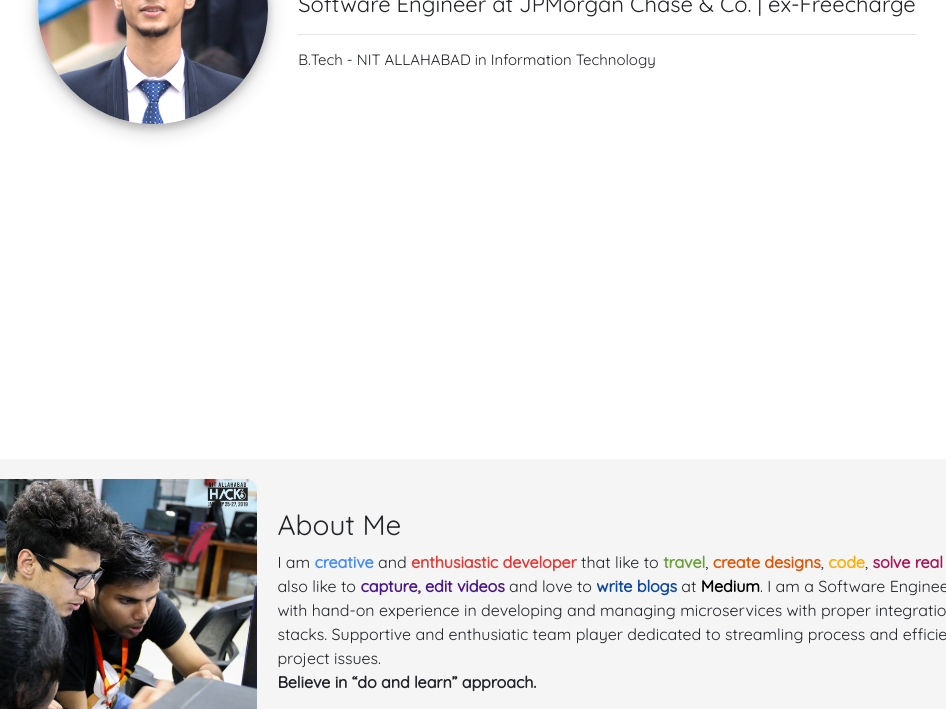
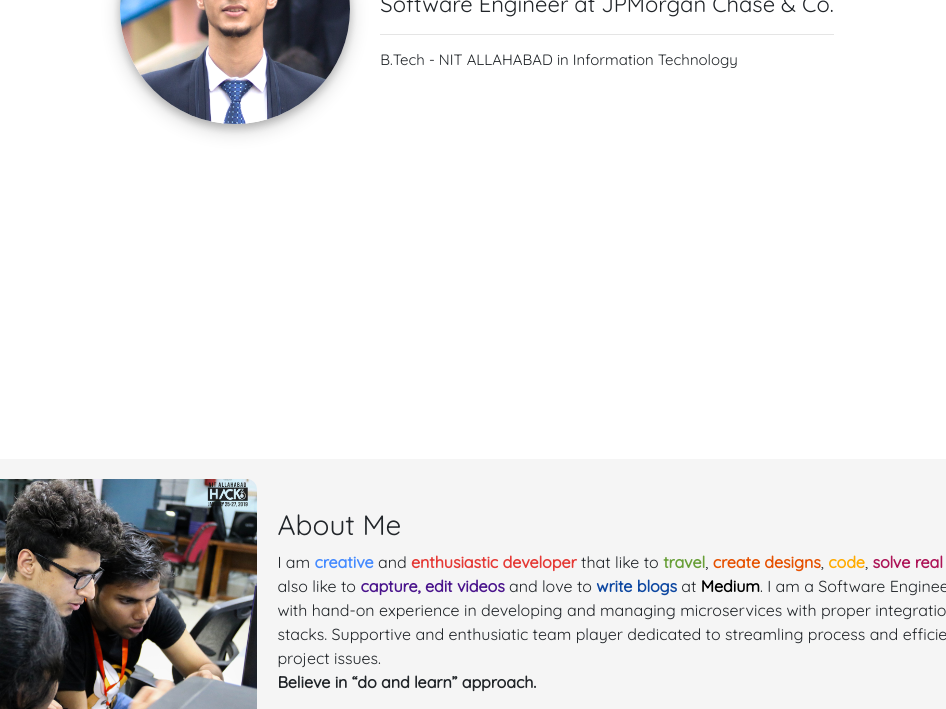
Before and after one commit to barunsarraf/barunsarraf.github.io, a plain HTML site: page index.html in a window 1280 px wide. Shown: the part 391-1100 px from the top of the page, without its empty margins (163-1109 px from the left). Drawn offline with nearby package versions, Linux system fonts and the light colour scheme.

Commit message:
jobupdate

```diff
--- a/index.html
+++ b/index.html
@@ -18,7 +18,7 @@
     <img class="roundimage" src="./assets/profile.png" alt="display-image">
     <div id="left-animate">
       <h1 style="font-size: 35px;" class="mob">Barun Sarraf</h1>
-      <h1 style="font-size: 22px;" class="mob"> Software Engineer at JPMorgan Chase & Co. | ex-Freecharge</h1>
+      <h1 style="font-size: 22px;" class="mob"> Software Engineer at JPMorgan Chase & Co.</h1>
       <hr>
       <h5 style="font-size: 15px;" class="mob">B.Tech - NIT ALLAHABAD in Information Technology </h5>
 
```
